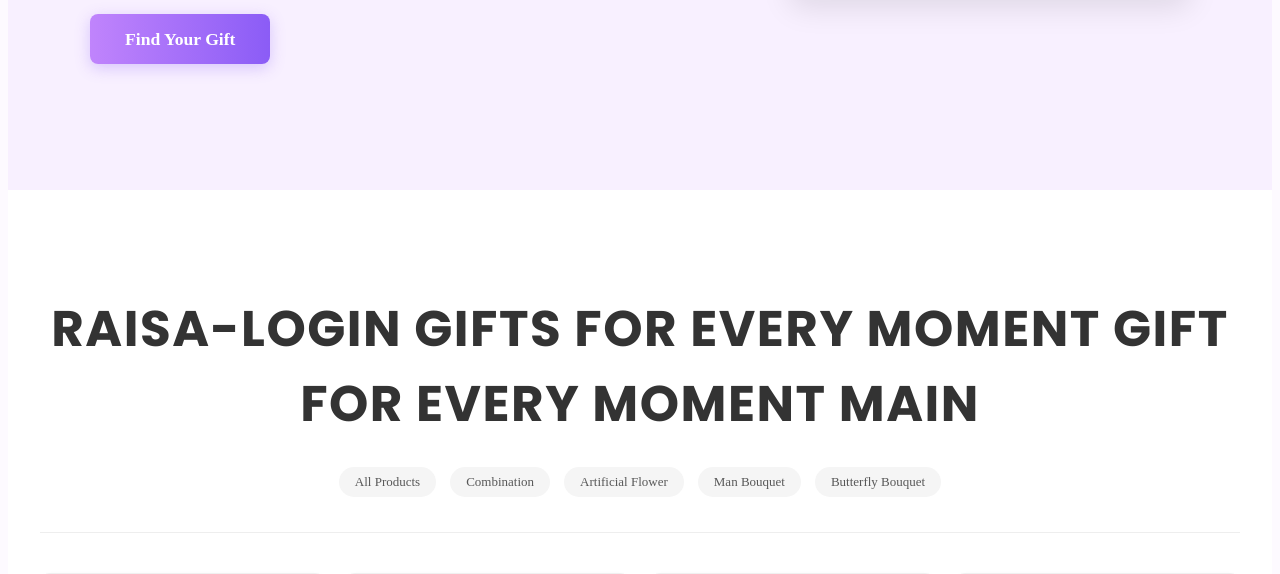
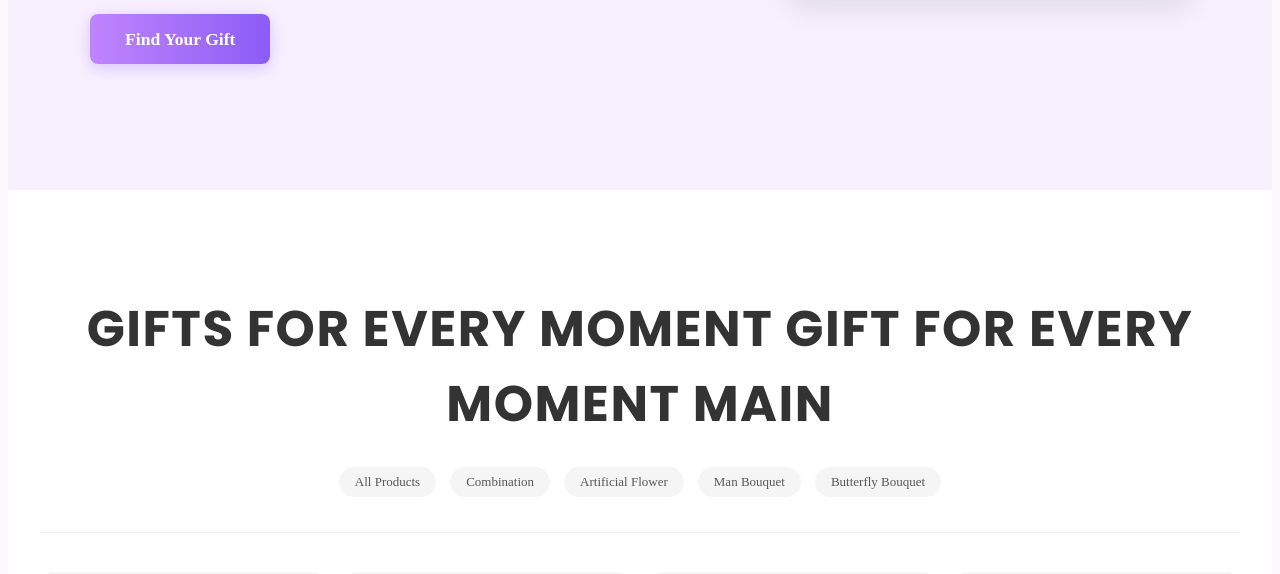
Before and after one commit to raisadastria/kadoin, a PHP site: page / in a window 1280 px wide. Shown: the part 591-1165 px from the top of the page. Run offline with PHP 8.4, Linux system fonts and the light colour scheme; data comes from the database, SQL or seed files in the repository; grey boxes labelled with a size stand in for pictures from a placeholder-image service; data that the repository does not hold is empty; some libraries are stand-ins or nearby versions.

Commit message:
fix: hapus teks raisa-login dari hero section

```diff
--- a/index.php
+++ b/index.php
@@ -50,7 +50,7 @@ require_once 'includes/header.php'; // Memuat header utama (navigasi, logo, dll.
 <section class="featured-products-section" style="padding: 60px 20px; text-align: center; background-color: #fff;">
     <div class="container" style="max-width: 1200px; margin:auto;">
         <h2 style="font-size: 50px; margin-bottom: 25px; color: #333333; text-align: center; font-weight: 700; text-transform: uppercase; letter-spacing: 1.5px;">
-raisa-login
+
             Gifts for Every Moment
 
             Gift For Every Moment
```
